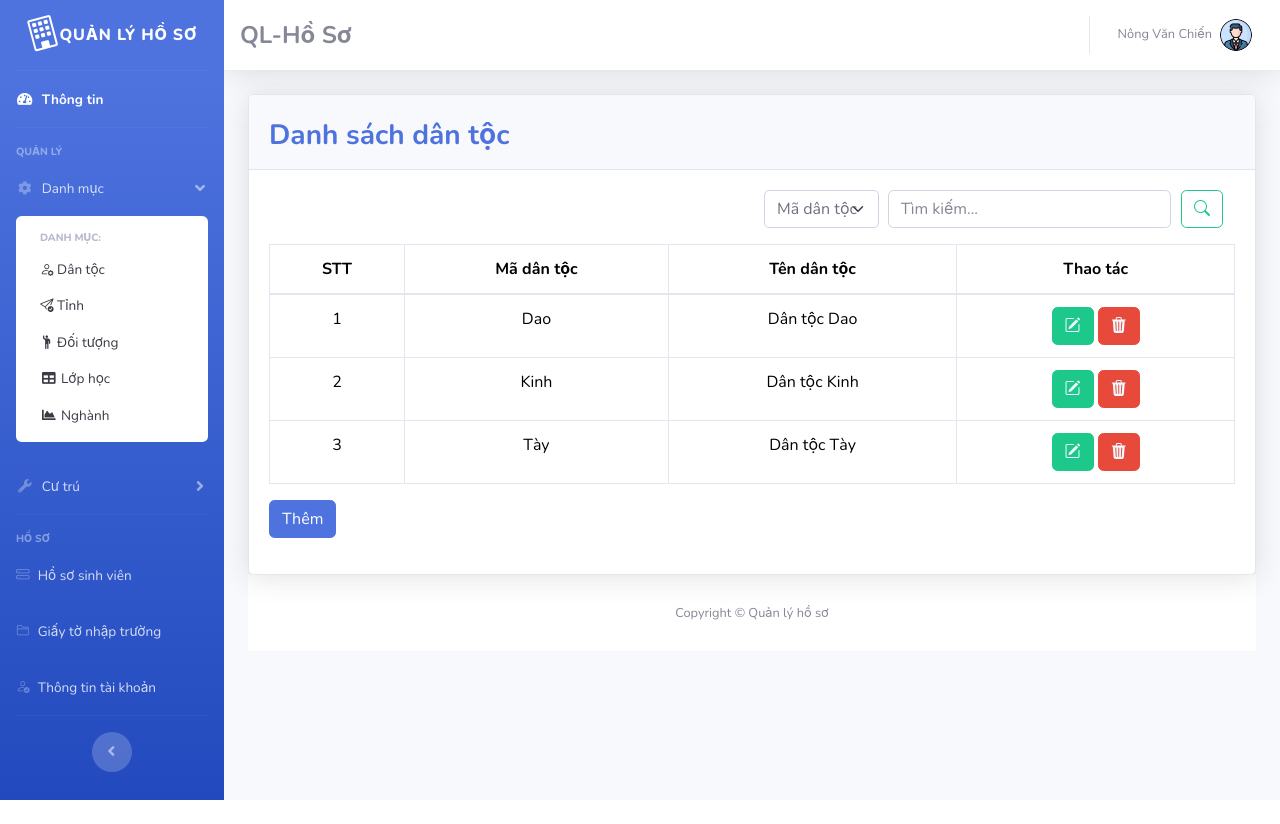
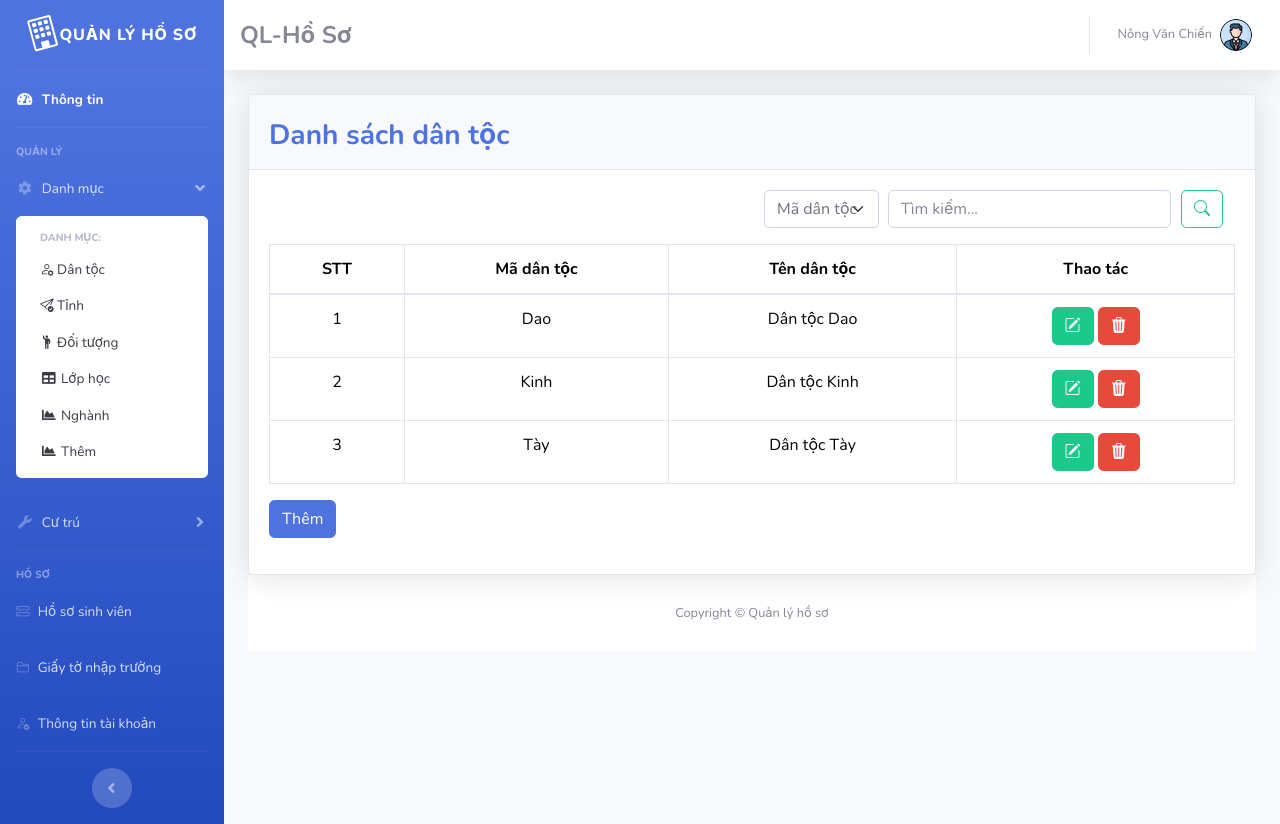
Before and after one commit to Chienkh123/QL_HOSO, a PHP site: page /Admin/dantoc.php in a window 1280 px wide, after a click on "Danh mục". Before the commit the page ends 800 px from the top, so only its background shows below. Run offline with PHP 8.4, Linux system fonts and the light colour scheme; a user stored in the database is signed in; data comes from the database, SQL or seed files in the repository; some libraries are stand-ins or nearby versions.

Commit message:
Update sidebar.php

```diff
--- a/Admin/includes/sidebar.php
+++ b/Admin/includes/sidebar.php
@@ -40,6 +40,7 @@
                 <a class="collapse-item" href="doituong.php"><i class="bi bi-person-raised-hand"></i> Đối tượng</a>
                 <a class="collapse-item" href="lop.php"><i class="fas fa-fw fa-table"></i> Lớp học</a>
                 <a class="collapse-item" href="nghanh.php"><i class="fas fa-fw fa-chart-area"></i> Nghành</a>
+                <a class="collapse-item" href="nghanh.php"><i class="fas fa-fw fa-chart-area"></i> Thêm</a>
             </div>
         </div>
     </li>
```
